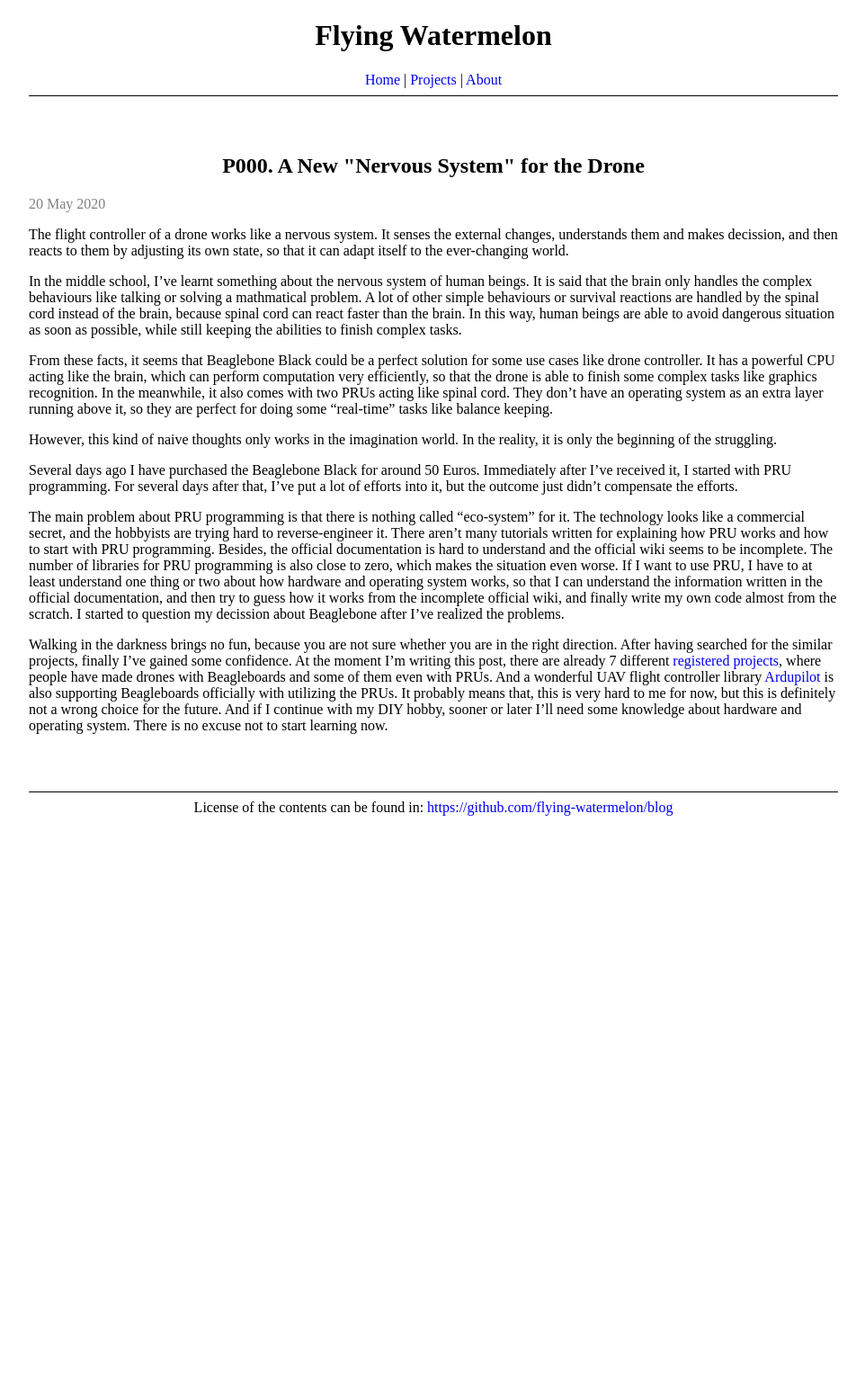
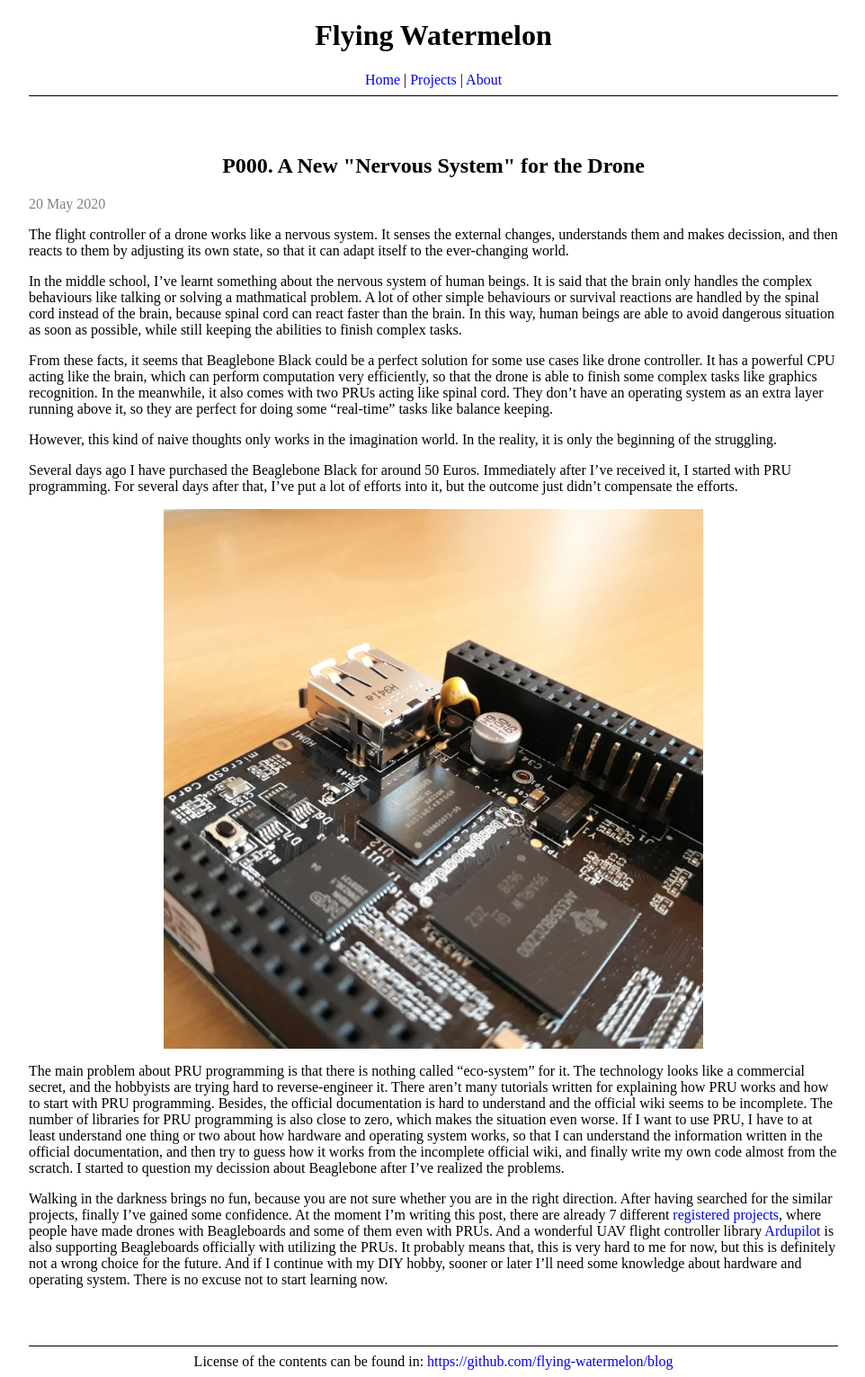
Before and after one commit to flying-watermelon/blog, a Jekyll site: the page built from _posts/2020-05-20-a-new-nervous-system-for-the-drone.md, in a window 1280 px wide. Shown: the whole page at 90% size, without its empty margins (158-1120 px from the left). Built offline with Jekyll 4.4.1, drawn with Linux system fonts in a browser that asks for light colours; before the commit the page ends 915 px from its top, so only the background shows below that.

Commit message:
Added image to a post.

```diff
--- a/_posts/2020-05-20-a-new-nervous-system-for-the-drone.md
+++ b/_posts/2020-05-20-a-new-nervous-system-for-the-drone.md
@@ -12,6 +12,8 @@ However, this kind of naive thoughts only works in the imagination world. In the
 
 Several days ago I have purchased the Beaglebone Black for around 50 Euros. Immediately after I've received it, I started with PRU programming. For several days after that, I've put a lot of efforts into it, but the outcome just didn't compensate the efforts.
 
+![post-image]({{ "/assets/img/2020-05-20-beaglebone-black-details.png" | absolute_url }})
+
 The main problem about PRU programming is that there is nothing called "eco-system" for it. The technology looks like a commercial secret, and the hobbyists are trying hard to reverse-engineer it. There aren't many tutorials written for explaining how PRU works and how to start with PRU programming. Besides, the official documentation is hard to understand and the official wiki seems to be incomplete. The number of libraries for PRU programming is also close to zero, which makes the situation even worse. If I want to use PRU, I have to at least understand one thing or two about how hardware and operating system works, so that I can understand the information written in the official documentation, and then try to guess how it works from the incomplete official wiki, and finally write my own code almost from the scratch. I started to question my decission about Beaglebone after I've realized the problems.
 
 Walking in the darkness brings no fun, because you are not sure whether you are in the right direction. After having searched for the similar projects, finally I've gained some confidence. At the moment I'm writing this post, there are already 7 different [registered projects](https://beagleboard.org/p/projects/tags/drones), where people have made drones with Beagleboards and some of them even with PRUs. And a wonderful UAV flight controller library [Ardupilot](https://ardupilot.org/copter/docs/common-autopilots.html) is also supporting Beagleboards officially with utilizing the PRUs. It probably means that, this is very hard to me for now, but this is definitely not a wrong choice for the future. And if I continue with my DIY hobby, sooner or later I'll need some knowledge about hardware and operating system. There is no excuse not to start learning now.
```
Also changed, not shown: assets/img/2020-05-20-beaglebone-black-details.png (added).
